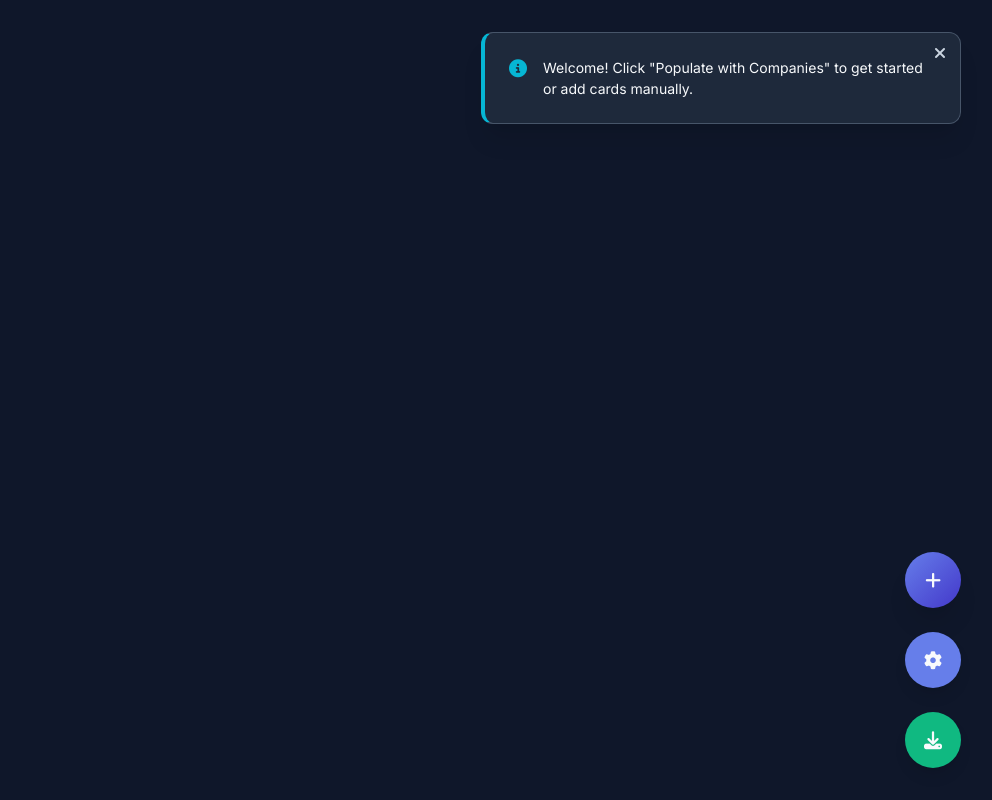
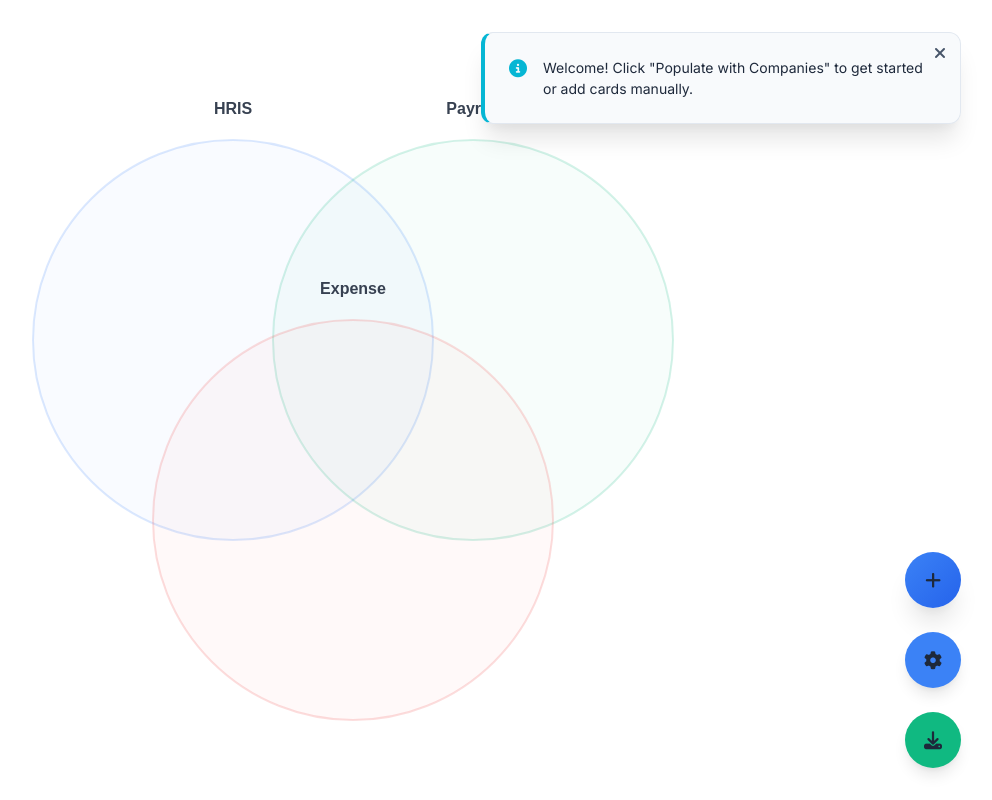
Before and after one commit to andreycretsu/venn-diagram, a website built with Vite: page index.html in a window 1280 px wide. Shown: the whole page, without its empty margins (287-1279 px from the left). Built offline with nearby package versions, Linux system fonts and the light colour scheme.

Commit message:
Fix: Restore circles and change to light theme - Added proper drawCircles() implementation with Venn diagram - Changed from dark theme to clean light professional theme - Fixed missing circle rendering logic - Updated CSS variables for light mode - Restored HRIS/Payroll/Expense circle labels

```diff
--- a/src/css/base/variables.css
+++ b/src/css/base/variables.css
@@ -1,21 +1,21 @@
 /* Design System Variables */
 :root {
-  /* Colors - Executive Theme */
-  --color-background: #0f172a;
-  --color-surface: #1e293b;
-  --color-surface-elevated: #334155;
-  --color-border: #475569;
-  --color-border-focus: #667eea;
+  /* Colors - Light Professional Theme */
+  --color-background: #ffffff;
+  --color-surface: #f8fafc;
+  --color-surface-elevated: #f1f5f9;
+  --color-border: #e2e8f0;
+  --color-border-focus: #3b82f6;
 
   /* Text Colors */
-  --color-text-primary: #f8fafc;
-  --color-text-secondary: #cbd5e1;
-  --color-text-muted: #94a3b8;
+  --color-text-primary: #1e293b;
+  --color-text-secondary: #475569;
+  --color-text-muted: #64748b;
 
   /* Brand Colors */
-  --color-primary: #667eea;
-  --color-primary-light: #818cf8;
-  --color-primary-dark: #4338ca;
+  --color-primary: #3b82f6;
+  --color-primary-light: #60a5fa;
+  --color-primary-dark: #2563eb;
 
   /* Status Colors */
   --color-success: #10b981;
--- a/src/js/core/Canvas.js
+++ b/src/js/core/Canvas.js
@@ -311,7 +311,7 @@ export class Canvas {
     this.ctx.clearRect(0, 0, this.canvas.width, this.canvas.height);
 
     // Draw background
-    this.ctx.fillStyle = '#0f172a';
+    this.ctx.fillStyle = '#ffffff';
     this.ctx.fillRect(0, 0, this.canvas.clientWidth, this.canvas.clientHeight);
 
     // Draw circles if enabled
@@ -329,7 +329,40 @@ export class Canvas {
   }
 
   drawCircles() {
-    // Implement circle drawing logic
+    const { width, height } = this.canvas;
+    const centerX = width / 2;
+    const centerY = height / 2;
+    const radius = Math.min(width, height) / 4;
+    const offset = radius * 0.6;
+
+    // Circle positions for Venn diagram
+    const circles = [
+      { x: centerX - offset, y: centerY - offset/2, label: 'HRIS', color: 'rgba(59, 130, 246, 0.1)' },
+      { x: centerX + offset, y: centerY - offset/2, label: 'Payroll', color: 'rgba(16, 185, 129, 0.1)' },
+      { x: centerX, y: centerY + offset, label: 'Expense', color: 'rgba(239, 68, 68, 0.1)' }
+    ];
+
+    // Draw circles
+    circles.forEach(circle => {
+      this.ctx.save();
+      this.ctx.globalAlpha = 0.3;
+      this.ctx.fillStyle = circle.color;
+      this.ctx.strokeStyle = circle.color.replace('0.1', '0.6');
+      this.ctx.lineWidth = 2;
+
+      this.ctx.beginPath();
+      this.ctx.arc(circle.x, circle.y, radius, 0, 2 * Math.PI);
+      this.ctx.fill();
+      this.ctx.stroke();
+      this.ctx.restore();
+
+      // Draw labels
+      this.ctx.fillStyle = '#374151';
+      this.ctx.font = 'bold 16px Inter, sans-serif';
+      this.ctx.textAlign = 'center';
+      this.ctx.textBaseline = 'middle';
+      this.ctx.fillText(circle.label, circle.x, circle.y - radius - 30);
+    });
   }
 
   drawSelectionIndicators() {
@@ -387,7 +420,7 @@ export class Canvas {
     exportCanvas.height = this.canvas.clientHeight * scale;
 
     exportCtx.scale(scale, scale);
-    exportCtx.fillStyle = '#0f172a';
+    exportCtx.fillStyle = '#ffffff';
     exportCtx.fillRect(0, 0, this.canvas.clientWidth, this.canvas.clientHeight);
 
     const originalCtx = this.ctx;
```
